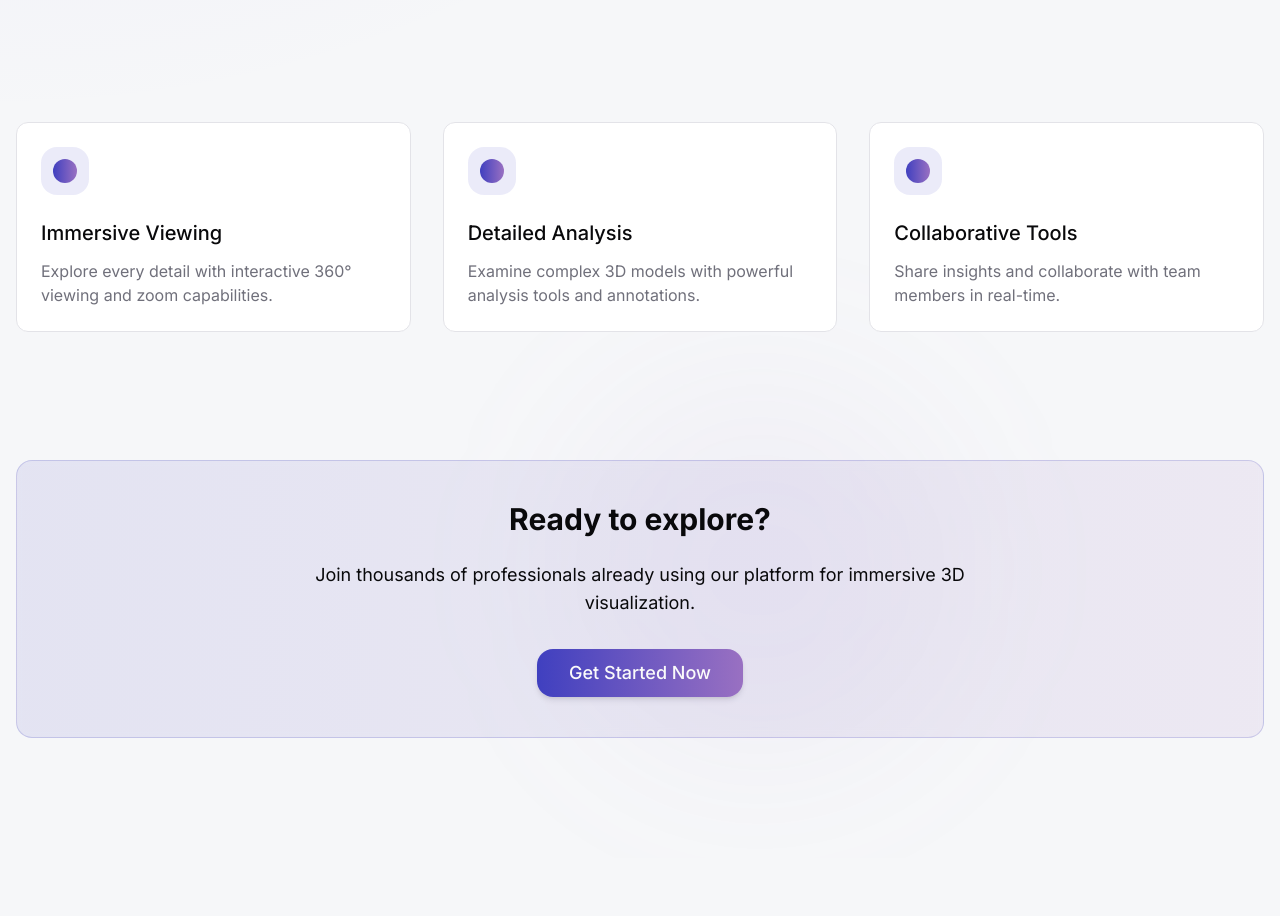
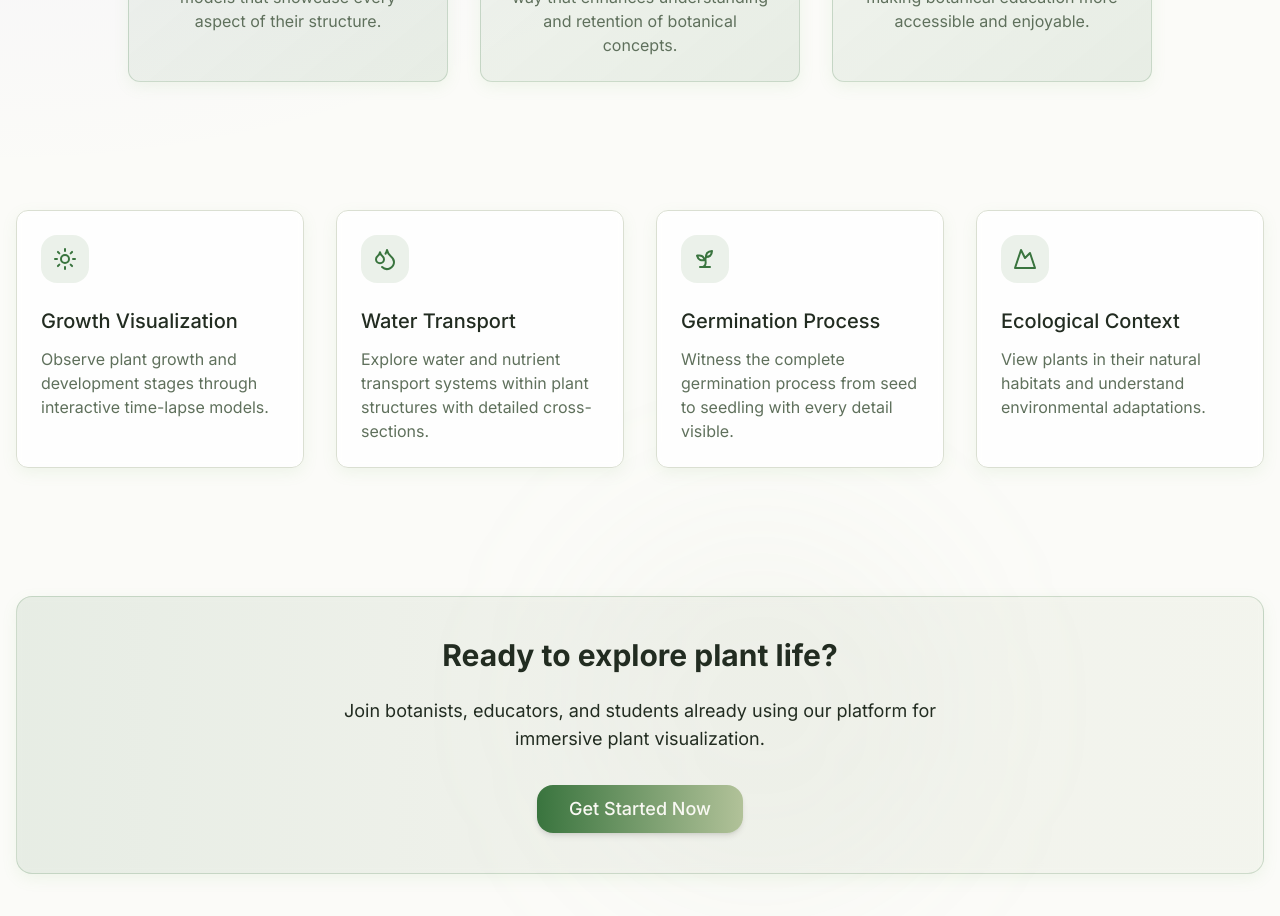
Before and after one commit to Ashutosh6123/Interactive-3D-Plant-Explorer, a React (Vite) app: page / in a window 1280 px wide. Shown: the part 1020-1936 px from the top of the page. Before the commit the page ends 1878 px from the top, so only its background shows below. Built offline with nearby package versions, Linux system fonts and the light colour scheme; no server answers.

Commit message:
Apply nature theme
Update application styling and color palette to a nature-inspired theme. Implement design guidelines for a clean, professional look across all pages, reflecting the project's focus on plants and environment.

```diff
--- a/src/components/ModelCard.tsx
+++ b/src/components/ModelCard.tsx
@@ -15,7 +15,7 @@ const ModelCard = ({ id, title, description, imageUrl, className }: ModelCardPro
     <Link
       to={`/model/${id}`}
       className={cn(
-        "block rounded-xl overflow-hidden card-hover bg-card border border-border",
+        "block rounded-xl overflow-hidden card-hover nature-card",
         className
       )}
     >
--- a/src/components/ui/aspect-ratio.tsx
+++ b/src/components/ui/aspect-ratio.tsx
@@ -1,3 +1,4 @@
+
 import * as AspectRatioPrimitive from "@radix-ui/react-aspect-ratio"
 
 const AspectRatio = AspectRatioPrimitive.Root
--- a/src/index.css
+++ b/src/index.css
@@ -7,83 +7,83 @@
 
 @layer base {
   :root {
-    --background: 220 20% 97%;
-    --foreground: 240 10% 3.9%;
+    --background: 60 30% 98%;
+    --foreground: 110 15% 15%;
 
     --card: 0 0% 100%;
-    --card-foreground: 240 10% 3.9%;
+    --card-foreground: 110 15% 15%;
 
     --popover: 0 0% 100%;
-    --popover-foreground: 240 10% 3.9%;
+    --popover-foreground: 110 15% 15%;
 
-    --primary: 240 50% 50%;
-    --primary-foreground: 0 0% 98%;
+    --primary: 125 34% 34%;
+    --primary-foreground: 60 30% 96%;
 
-    --secondary: 240 10% 95%;
-    --secondary-foreground: 240 10% 20%;
+    --secondary: 84 17% 62%;
+    --secondary-foreground: 110 15% 15%;
 
-    --muted: 240 10% 94%;
-    --muted-foreground: 240 5% 46.1%;
+    --muted: 84 17% 90%;
+    --muted-foreground: 110 10% 40%;
 
-    --accent: 270 40% 60%;
-    --accent-foreground: 0 0% 98%;
+    --accent: 84 25% 68%;
+    --accent-foreground: 110 15% 15%;
 
     --destructive: 0 84.2% 60.2%;
-    --destructive-foreground: 0 0% 98%;
+    --destructive-foreground: 60 30% 96%;
 
-    --border: 240 10% 90%;
-    --input: 240 10% 90%;
-    --ring: 240 10% 50%;
+    --border: 84 17% 85%;
+    --input: 84 17% 85%;
+    --ring: 125 34% 34%;
 
     --radius: 1rem;
 
-    --sidebar-background: 0 0% 98%;
-    --sidebar-foreground: 240 5.3% 26.1%;
-    --sidebar-primary: 240 5.9% 10%;
-    --sidebar-primary-foreground: 0 0% 98%;
-    --sidebar-accent: 240 4.8% 95.9%;
-    --sidebar-accent-foreground: 240 5.9% 10%;
-    --sidebar-border: 220 13% 91%;
-    --sidebar-ring: 217.2 91.2% 59.8%;
+    --sidebar-background: 60 30% 98%;
+    --sidebar-foreground: 110 10% 30%;
+    --sidebar-primary: 125 34% 34%;
+    --sidebar-primary-foreground: 60 30% 96%;
+    --sidebar-accent: 84 17% 90%;
+    --sidebar-accent-foreground: 110 15% 15%;
+    --sidebar-border: 84 13% 85%;
+    --sidebar-ring: 125 34% 34%;
   }
 
   .dark {
-    --background: 240 10% 3.9%;
-    --foreground: 0 0% 98%;
+    --background: 110 15% 10%;
+    --foreground: 60 30% 96%;
 
-    --card: 240 10% 6%;
-    --card-foreground: 0 0% 98%;
+    --card: 110 10% 15%;
+    --card-foreground: 60 30% 96%;
 
-    --popover: 240 10% 5%;
-    --popover-foreground: 0 0% 98%;
+    --popover: 110 10% 12%;
+    --popover-foreground: 60 30% 96%;
 
-    --primary: 240 40% 60%;
-    --primary-foreground: 0 0% 98%;
+    --primary: 125 25% 45%;
+    --primary-foreground: 60 30% 96%;
 
-    --secondary: 240 10% 10%;
-    --secondary-foreground: 0 0% 98%;
+    --secondary: 84 10% 30%;
+    --secondary-foreground: 60 30% 96%;
 
-    --muted: 240 10% 10%;
-    --muted-foreground: 240 5% 64.9%;
+    --muted: 84 15% 18%;
+    --muted-foreground: 84 10% 70%;
 
-    --accent: 270 40% 60%;
-    --accent-foreground: 0 0% 98%;
+    --accent: 84 15% 35%;
+    --accent-foreground: 60 30% 96%;
 
     --destructive: 0 62.8% 30.6%;
-    --destructive-foreground: 0 0% 98%;
+    --destructive-foreground: 60 30% 96%;
 
-    --border: 240 10% 15%;
-    --input: 240 10% 15%;
-    --ring: 240 10% 60%;
+    --border: 84 15% 25%;
+    --input: 84 15% 25%;
+    --ring: 125 25% 45%;
 
-    --sidebar-background: 240 10% 5%;
-    --sidebar-foreground: 240 5% 84.9%;
-    --sidebar-primary: 240 40% 60%;
-    --sidebar-primary-foreground: 0 0% 100%;
-    --sidebar-accent: 240 10% 15%;
-    --sidebar-accent-foreground: 240 5% 84.9%;
-    --sidebar-border: 240 10% 15%;
-    --sidebar-ring: 240 40% 60%;
+    --sidebar-background: 110 15% 8%;
+    --sidebar-foreground: 84 10% 80%;
+    --sidebar-primary: 125 25% 45%;
+    --sidebar-primary-foreground: 60 30% 98%;
+    --sidebar-accent: 84 15% 20%;
+    --sidebar-accent-foreground: 84 10% 80%;
+    --sidebar-border: 84 15% 25%;
+    --sidebar-ring: 125 25% 45%;
   }
 }
 
@@ -107,4 +107,16 @@
   .gradient-text {
     @apply text-transparent bg-clip-text bg-gradient-to-r from-primary to-accent;
   }
+
+  .nature-card {
+    @apply rounded-xl border border-border bg-card/80 backdrop-blur-sm shadow-sm hover:shadow-md transition-shadow;
+  }
+
+  .nature-gradient {
+    @apply bg-gradient-to-br from-primary/5 via-secondary/5 to-accent/10;
+  }
+
+  .organic-shadow {
+    @apply shadow-[0_5px_15px_rgba(124,185,108,0.1)];
+  }
 }
--- a/src/pages/LandingPage.tsx
+++ b/src/pages/LandingPage.tsx
@@ -2,7 +2,7 @@
 import { Link } from 'react-router-dom';
 import GradientBackground from '@/components/GradientBackground';
 import Button from '@/components/Button';
-import { ArrowRight, Leaf, Brain, BookOpen } from 'lucide-react';
+import { ArrowRight, Leaf, Brain, BookOpen, Sun, Droplets, Sprout, Mountain } from 'lucide-react';
 
 const LandingPage = () => {
   return (
@@ -10,11 +10,16 @@ const LandingPage = () => {
       <div className="container mx-auto px-4 pt-32 pb-20">
         {/* Hero Section */}
         <div className="max-w-3xl mx-auto text-center animate-fade-in">
+          <div className="flex justify-center mb-6">
+            <span className="inline-flex items-center justify-center w-16 h-16 rounded-full bg-primary/10">
+              <Leaf className="w-8 h-8 text-primary" />
+            </span>
+          </div>
           <h1 className="text-4xl md:text-5xl lg:text-6xl font-bold mb-6 gradient-text">
-            Explore Interactive 3D Models
+            Explore Interactive Plant Models
           </h1>
           <p className="text-xl md:text-2xl text-muted-foreground mb-10 max-w-2xl mx-auto">
-            Visualize, interact, and explore detailed 3D models in a completely immersive experience.
+            Visualize, interact, and explore detailed 3D models of plants in a completely immersive experience.
           </p>
           <div className="flex flex-col sm:flex-row items-center justify-center gap-4">
             <Button variant="gradient" size="lg" to="/dashboard" className="group">
@@ -38,7 +43,7 @@ const LandingPage = () => {
           </div>
 
           <div className="grid grid-cols-1 md:grid-cols-3 gap-8">
-            <div className="p-6 rounded-xl bg-gradient-to-br from-primary/5 to-primary/10 border border-primary/20 flex flex-col items-center text-center animate-fade-in" style={{animationDelay: '400ms'}}>
+            <div className="p-6 rounded-xl bg-gradient-to-br from-primary/5 to-primary/10 border border-primary/20 flex flex-col items-center text-center animate-fade-in organic-shadow" style={{animationDelay: '400ms'}}>
               <div className="w-16 h-16 rounded-full bg-primary/10 flex items-center justify-center mb-4">
                 <Leaf className="w-8 h-8 text-primary" />
               </div>
@@ -48,7 +53,7 @@ const LandingPage = () => {
               </p>
             </div>
 
-            <div className="p-6 rounded-xl bg-gradient-to-br from-primary/5 to-primary/10 border border-primary/20 flex flex-col items-center text-center animate-fade-in" style={{animationDelay: '500ms'}}>
+            <div className="p-6 rounded-xl bg-gradient-to-br from-primary/5 to-primary/10 border border-primary/20 flex flex-col items-center text-center animate-fade-in organic-shadow" style={{animationDelay: '500ms'}}>
               <div className="w-16 h-16 rounded-full bg-primary/10 flex items-center justify-center mb-4">
                 <Brain className="w-8 h-8 text-primary" />
               </div>
@@ -58,7 +63,7 @@ const LandingPage = () => {
               </p>
             </div>
 
-            <div className="p-6 rounded-xl bg-gradient-to-br from-primary/5 to-primary/10 border border-primary/20 flex flex-col items-center text-center animate-fade-in" style={{animationDelay: '600ms'}}>
+            <div className="p-6 rounded-xl bg-gradient-to-br from-primary/5 to-primary/10 border border-primary/20 flex flex-col items-center text-center animate-fade-in organic-shadow" style={{animationDelay: '600ms'}}>
               <div className="w-16 h-16 rounded-full bg-primary/10 flex items-center justify-center mb-4">
                 <BookOpen className="w-8 h-8 text-primary" />
               </div>
@@ -71,41 +76,50 @@ const LandingPage = () => {
         </div>
 
         {/* Features Section */}
-        <div className="mt-32 grid grid-cols-1 md:grid-cols-3 gap-8">
-          <div className="p-6 rounded-xl border border-border bg-card animate-fade-in" style={{animationDelay: '200ms'}}>
+        <div className="mt-32 grid grid-cols-1 md:grid-cols-4 gap-8">
+          <div className="p-6 rounded-xl border border-border bg-card/80 backdrop-blur-sm animate-fade-in organic-shadow" style={{animationDelay: '200ms'}}>
             <div className="w-12 h-12 rounded-lg bg-primary/10 flex items-center justify-center mb-6">
-              <div className="w-6 h-6 bg-gradient-to-r from-primary to-accent rounded-md"></div>
+              <Sun className="w-6 h-6 text-primary" />
             </div>
-            <h3 className="text-xl font-medium mb-3">Immersive Viewing</h3>
+            <h3 className="text-xl font-medium mb-3">Growth Visualization</h3>
             <p className="text-muted-foreground">
-              Explore every detail with interactive 360° viewing and zoom capabilities.
+              Observe plant growth and development stages through interactive time-lapse models.
             </p>
           </div>
-          <div className="p-6 rounded-xl border border-border bg-card animate-fade-in" style={{animationDelay: '400ms'}}>
+          <div className="p-6 rounded-xl border border-border bg-card/80 backdrop-blur-sm animate-fade-in organic-shadow" style={{animationDelay: '400ms'}}>
             <div className="w-12 h-12 rounded-lg bg-primary/10 flex items-center justify-center mb-6">
-              <div className="w-6 h-6 bg-gradient-to-r from-primary to-accent rounded-md"></div>
+              <Droplets className="w-6 h-6 text-primary" />
             </div>
-            <h3 className="text-xl font-medium mb-3">Detailed Analysis</h3>
+            <h3 className="text-xl font-medium mb-3">Water Transport</h3>
             <p className="text-muted-foreground">
-              Examine complex 3D models with powerful analysis tools and annotations.
+              Explore water and nutrient transport systems within plant structures with detailed cross-sections.
             </p>
           </div>
-          <div className="p-6 rounded-xl border border-border bg-card animate-fade-in" style={{animationDelay: '600ms'}}>
+          <div className="p-6 rounded-xl border border-border bg-card/80 backdrop-blur-sm animate-fade-in organic-shadow" style={{animationDelay: '600ms'}}>
             <div className="w-12 h-12 rounded-lg bg-primary/10 flex items-center justify-center mb-6">
-              <div className="w-6 h-6 bg-gradient-to-r from-primary to-accent rounded-md"></div>
+              <Sprout className="w-6 h-6 text-primary" />
             </div>
-            <h3 className="text-xl font-medium mb-3">Collaborative Tools</h3>
+            <h3 className="text-xl font-medium mb-3">Germination Process</h3>
             <p className="text-muted-foreground">
-              Share insights and collaborate with team members in real-time.
+              Witness the complete germination process from seed to seedling with every detail visible.
+            </p>
+          </div>
+          <div className="p-6 rounded-xl border border-border bg-card/80 backdrop-blur-sm animate-fade-in organic-shadow" style={{animationDelay: '800ms'}}>
+            <div className="w-12 h-12 rounded-lg bg-primary/10 flex items-center justify-center mb-6">
+              <Mountain className="w-6 h-6 text-primary" />
+            </div>
+            <h3 className="text-xl font-medium mb-3">Ecological Context</h3>
+            <p className="text-muted-foreground">
+              View plants in their natural habitats and understand environmental adaptations.
             </p>
           </div>
         </div>
 
         {/* CTA Section */}
-        <div className="mt-32 mb-10 p-10 rounded-2xl bg-gradient-to-r from-primary/10 to-accent/10 backdrop-blur-sm border border-primary/20 text-center">
-          <h2 className="text-3xl font-bold mb-6">Ready to explore?</h2>
+        <div className="mt-32 mb-10 p-10 rounded-2xl bg-gradient-to-r from-primary/10 via-secondary/10 to-accent/10 backdrop-blur-sm border border-primary/20 text-center organic-shadow">
+          <h2 className="text-3xl font-bold mb-6">Ready to explore plant life?</h2>
           <p className="text-lg mb-8 max-w-2xl mx-auto">
-            Join thousands of professionals already using our platform for immersive 3D visualization.
+            Join botanists, educators, and students already using our platform for immersive plant visualization.
           </p>
           <Button variant="gradient" size="lg" to="/dashboard">
             Get Started Now
```
Also changed, not shown: src/components/Navbar.tsx (+5 -3 lines), src/pages/AuthPage.tsx (+13 -3 lines), src/pages/Dashboard.tsx (+22 -18 lines), src/pages/NotFound.tsx (+7 -4 lines).
